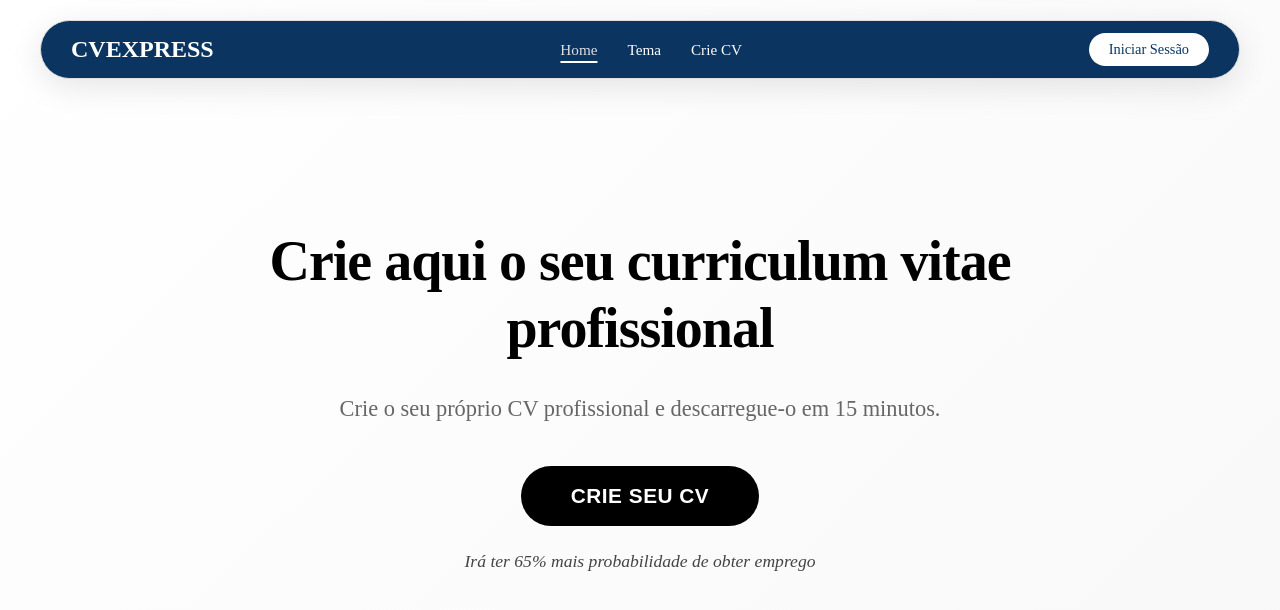
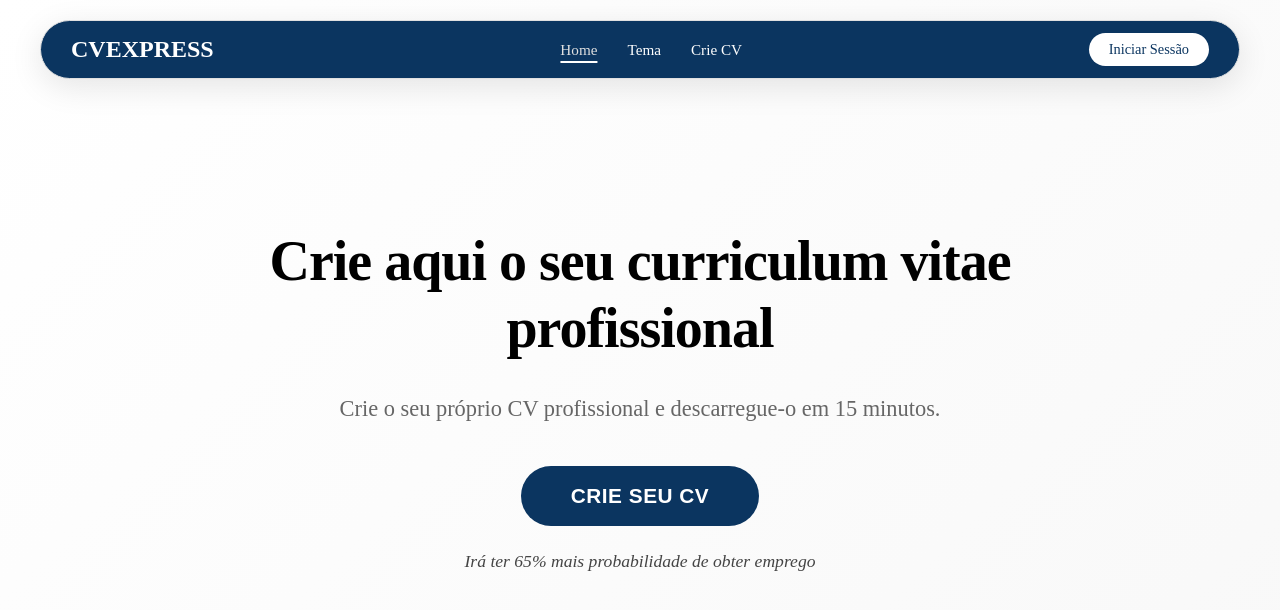
Before and after one commit to Angelogarciap/CurriculoExpress, an Angular app: page / in a window 1280 px wide. Shown: the top 610 px of the page. Built offline with nearby package versions, Linux system fonts and the light colour scheme.

Commit message:
adicionando login

```diff
--- a/src/app/app.routes.ts
+++ b/src/app/app.routes.ts
@@ -1,8 +1,10 @@
 import { Routes } from '@angular/router';
 import { Home } from './pages/home/home';
 import { Form } from './pages/form/form';
+import { Login } from './pages/login/login';
 
 export const routes: Routes = [
   { path: '', component: Home },
   { path: 'form', component: Form },
+  { path: 'login', component: Login },
 ];
--- a/src/app/app.ts
+++ b/src/app/app.ts
@@ -2,10 +2,11 @@ import { Component, signal } from '@angular/core';
 import { RouterOutlet } from '@angular/router';
 import { Home } from './pages/home/home';
 import { Form } from './pages/form/form';
+import { Login } from './pages/login/login';
 
 @Component({
   selector: 'app-root',
-  imports: [RouterOutlet, Home, Form],
+  imports: [RouterOutlet, Home, Form, Login],
   templateUrl: './app.html',
   styleUrl: './app.css',
 })
--- a/src/app/pages/home/home.css
+++ b/src/app/pages/home/home.css
@@ -204,7 +204,7 @@
 }
 
 .home-cta-button {
-  background: #000000;
+  background: #0b3560;
   color: #ffffff;
   border: none;
   padding: 18px 50px;
@@ -219,7 +219,7 @@
 }
 
 .home-cta-button:hover {
-  background: #333333;
+  background: #0b3560;
   transform: translateY(-3px);
   box-shadow: 0 10px 25px rgba(0, 0, 0, 0.2);
 }
--- a/src/app/pages/home/home.html
+++ b/src/app/pages/home/home.html
@@ -37,7 +37,9 @@
   <div class="home-container">
     <h1 class="home-main-title">Crie aqui o seu curriculum vitae profissional</h1>
     <p class="home-subtitle">Crie o seu próprio CV profissional e descarregue-o em 15 minutos.</p>
-    <button class="home-cta-button">crie seu cv</button>
+    <a href="/form">
+      <button class="home-cta-button">crie seu cv</button>
+    </a>
     <p class="home-stats">Irá ter 65% mais probabilidade de obter emprego</p>
   </div>
 </section>
--- a/src/app/pages/home/home.ts
+++ b/src/app/pages/home/home.ts
@@ -1,4 +1,5 @@
 import { Component, OnInit, HostListener, ElementRef, ViewChild } from '@angular/core';
+import { Router } from '@angular/router';
 
 @Component({
   selector: 'app-home',
--- /dev/null
+++ b/src/app/pages/login/login.html
@@ -0,0 +1 @@
+<p>login works!</p>
```
Also changed, not shown: src/app/pages/login/login.ts (added, +11 -0 lines), src/app/pages/login/login.css (added), 1 other file (tests, documents, lock files or other folders).
